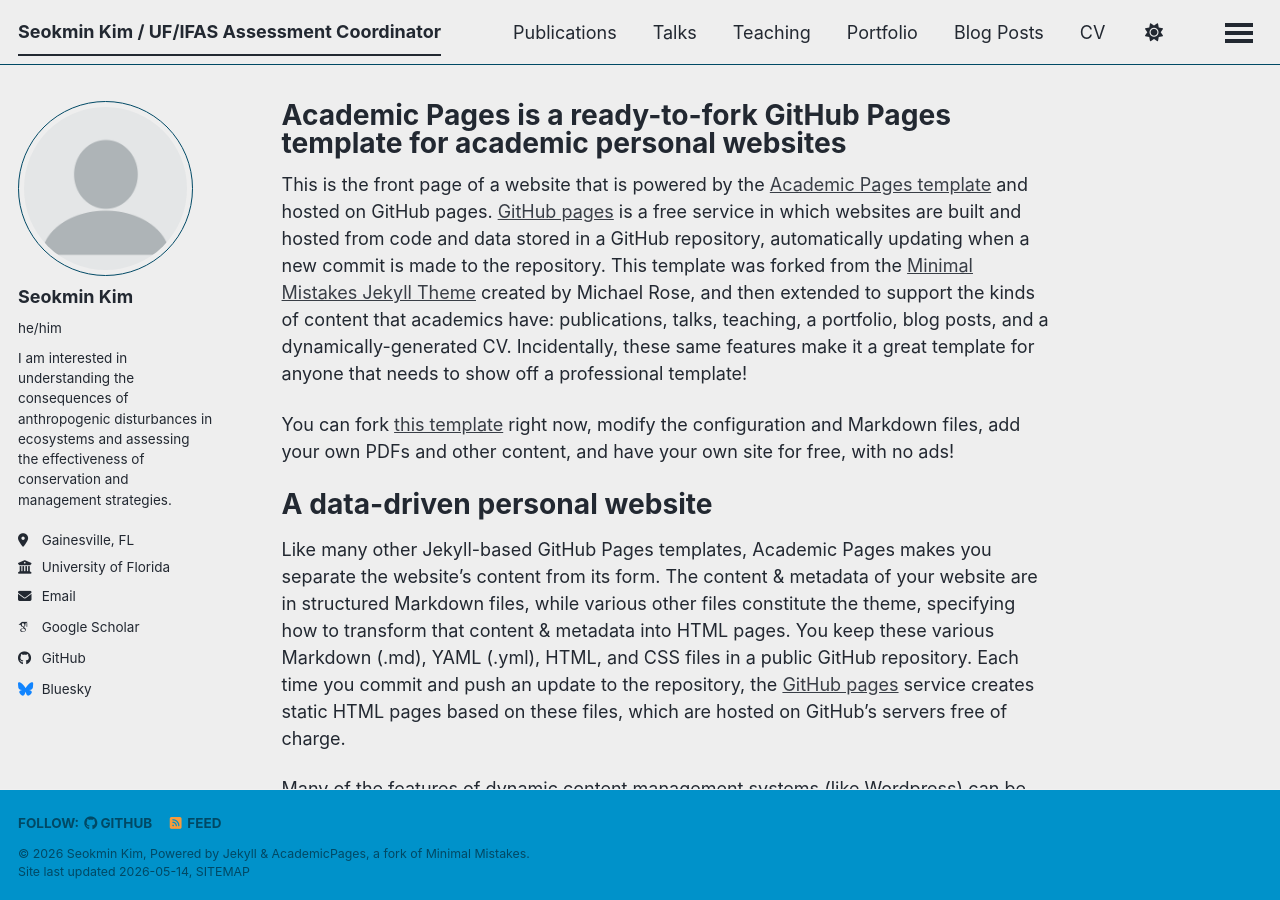
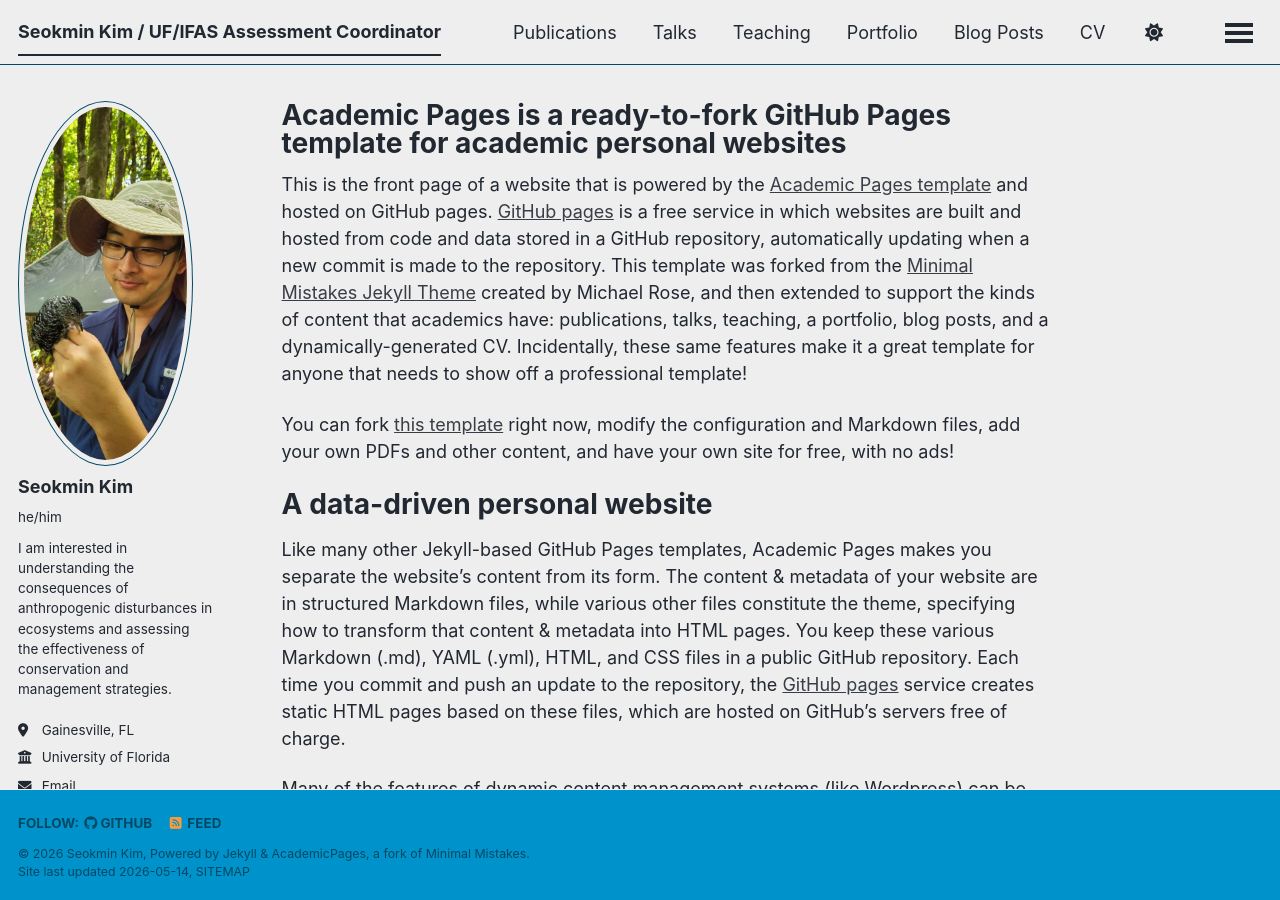
Before and after one commit to kimseokmin2401/kimseokmin.github.io, a Jekyll site: the page built from _pages/about.md, in a window 1280 px wide and 900 px high. Built offline with Jekyll 4.4.1, drawn with Linux system fonts in a browser that asks for light colours; some web fonts are replaced; a script bundle is joined from its source files by our own code; library files that are not in the unit come from our copies.

Commit message:
Update author avatar image in config

```diff
--- a/_config.yml
+++ b/_config.yml
@@ -23,7 +23,7 @@
 #               Additional customization can be done by editing /_includes/author-profile.html
 author:
   # Biographic information
-  avatar           : "profile.png"
+  avatar           : "Seokmin_photo.jpeg"
   name             : "Seokmin Kim"
   pronouns         : "he/him"
   bio              : "I am interested in understanding the consequences of anthropogenic disturbances in ecosystems and assessing the effectiveness of conservation and management strategies. "
```
